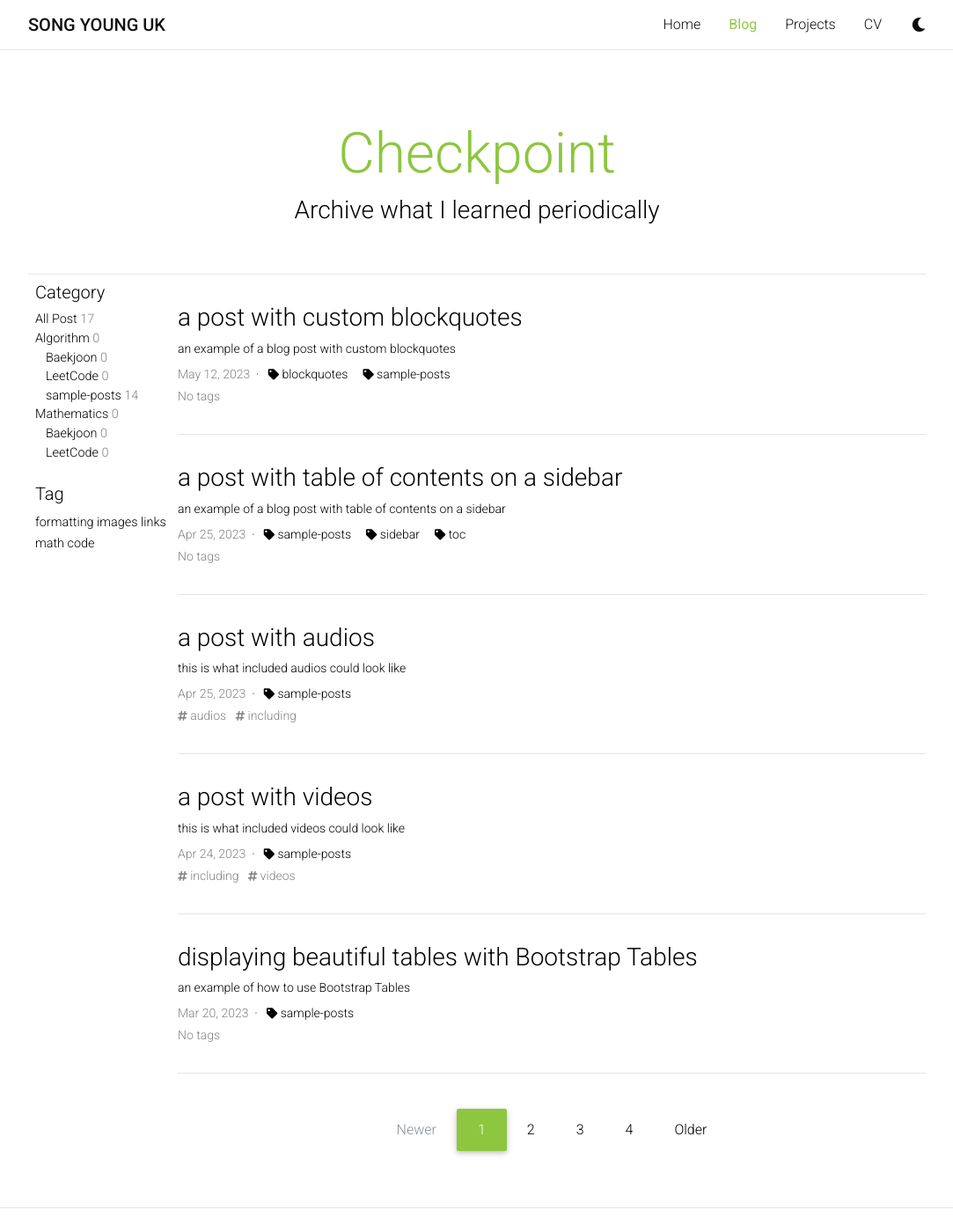
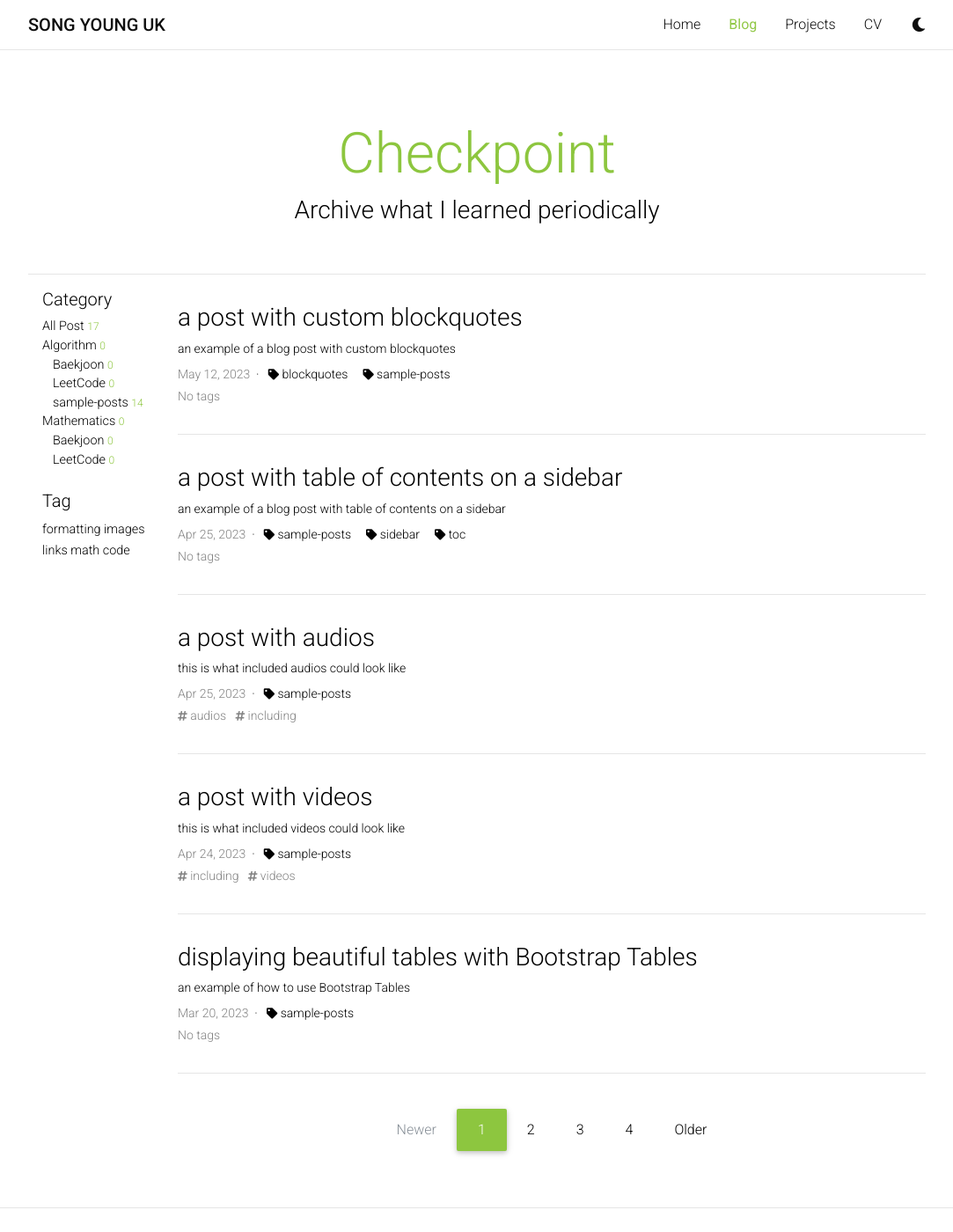
Before and after one commit to R3gardless/R3gardless.github.io, a Jekyll site: the page built from blog/index.html, in a window 1280 px wide and 1400 px high. Shown: the whole window at 88% size, without its empty margins (98-1181 px from the left). Built offline with Jekyll 4.4.1, drawn with Linux system fonts in a browser that asks for light colours; the list of posts is cut into pages by our own code; comment, search, counter and statistics services are not loaded; a style sheet for code colours, icons or effects is not loaded.

Commit message:
[ADD] Category List Design Update

```diff
--- a/_sass/_base.scss
+++ b/_sass/_base.scss
@@ -491,7 +491,7 @@ footer.sticky-bottom {
   display: flex;
   .post-meta-container {
     width: 170px;
-    padding: 0.5rem;
+    padding: 1rem;
     flex-shrink: 0;
     .post-category-container {
       margin-bottom: 1.5rem;
@@ -499,7 +499,8 @@ footer.sticky-bottom {
         margin-bottom: 0;
         font-size:0.9rem;
         .post-number {
-          color: var(--global-text-color-light);
+          color: var(--global-theme-color);
+          font-size:0.75rem;
         }
         a {
           color: var(--global-text-color);
```
